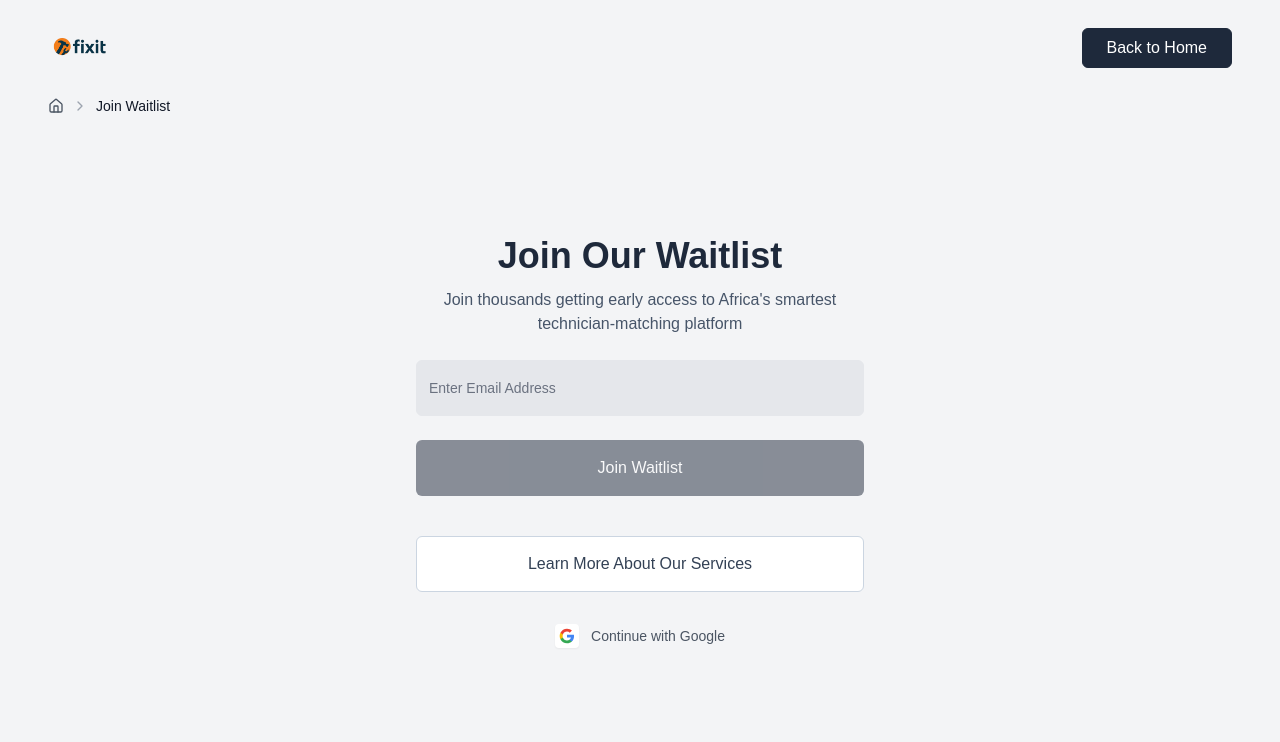
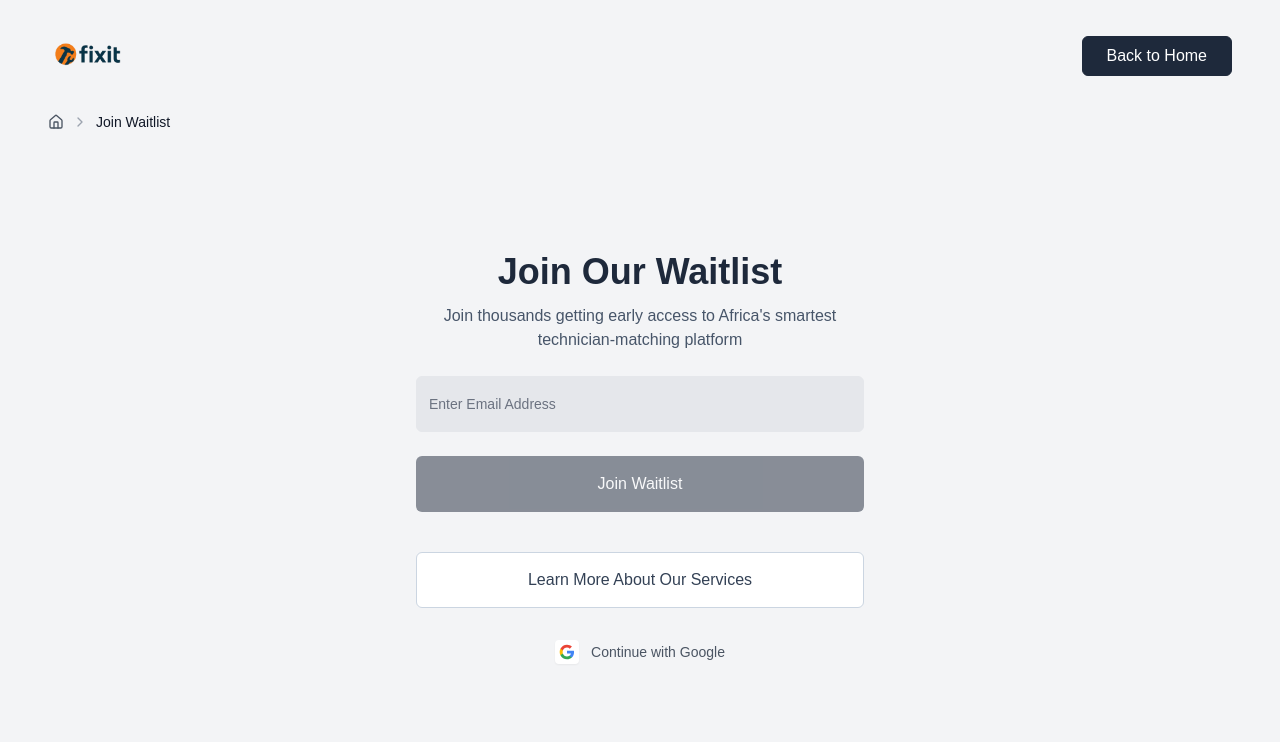
Before and after one commit to Mathvic456/fixit, a Next.js app: page /waitlist in a window 1280 px wide. Shown: the top 742 px of the page. Built offline with nearby package versions, Linux system fonts and the light colour scheme.

Commit message:
Logo sizing

```diff
--- a/app/waitlist/page.tsx
+++ b/app/waitlist/page.tsx
@@ -63,7 +63,7 @@ export default function Component() {
       <div className="min-h-screen bg-gray-100">
         {/* Header */}
         <header className="flex items-center justify-between px-4 sm:px-6 lg:px-12 py-4">
-          <Logo size="xl"/>
+          <Logo size="xxl"/>
           <Link href="/">
             <Button
               variant="outline"
```
